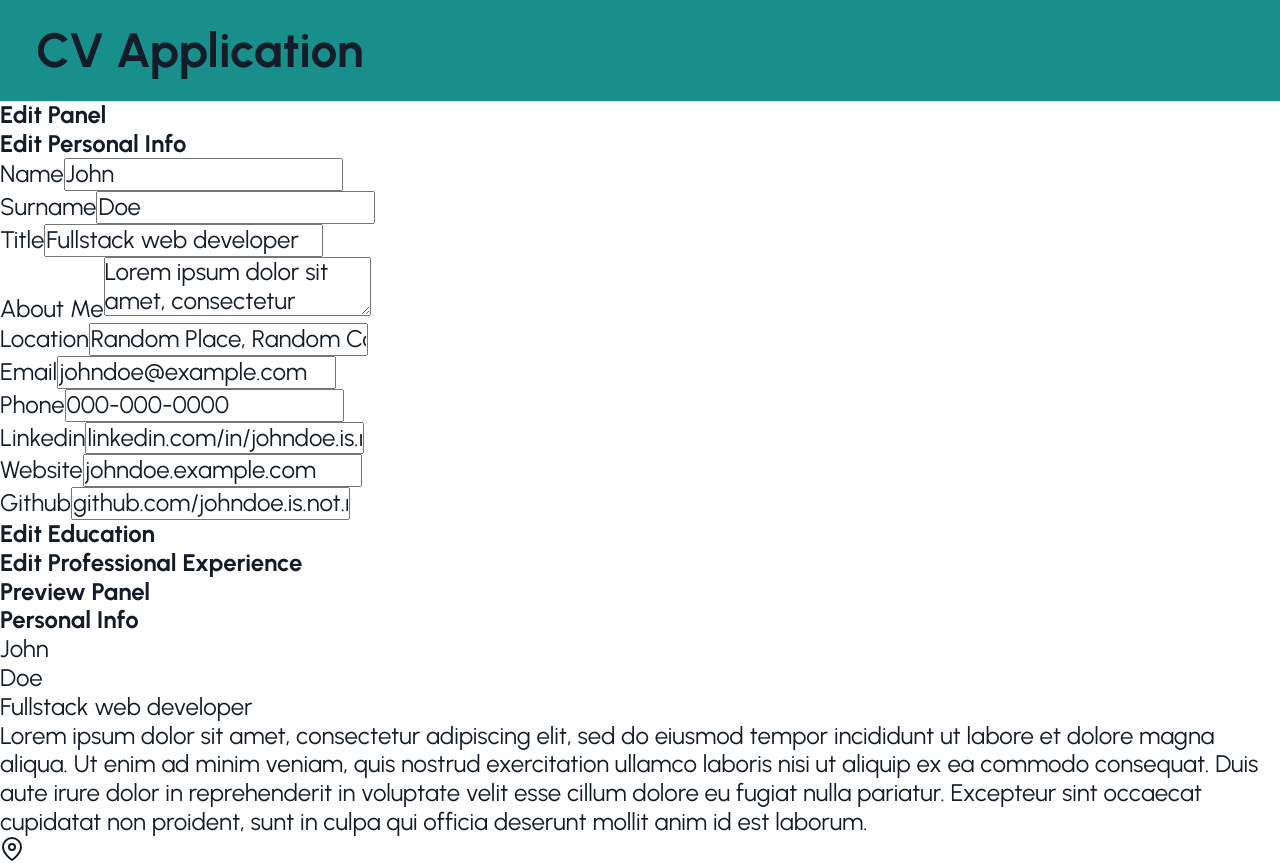
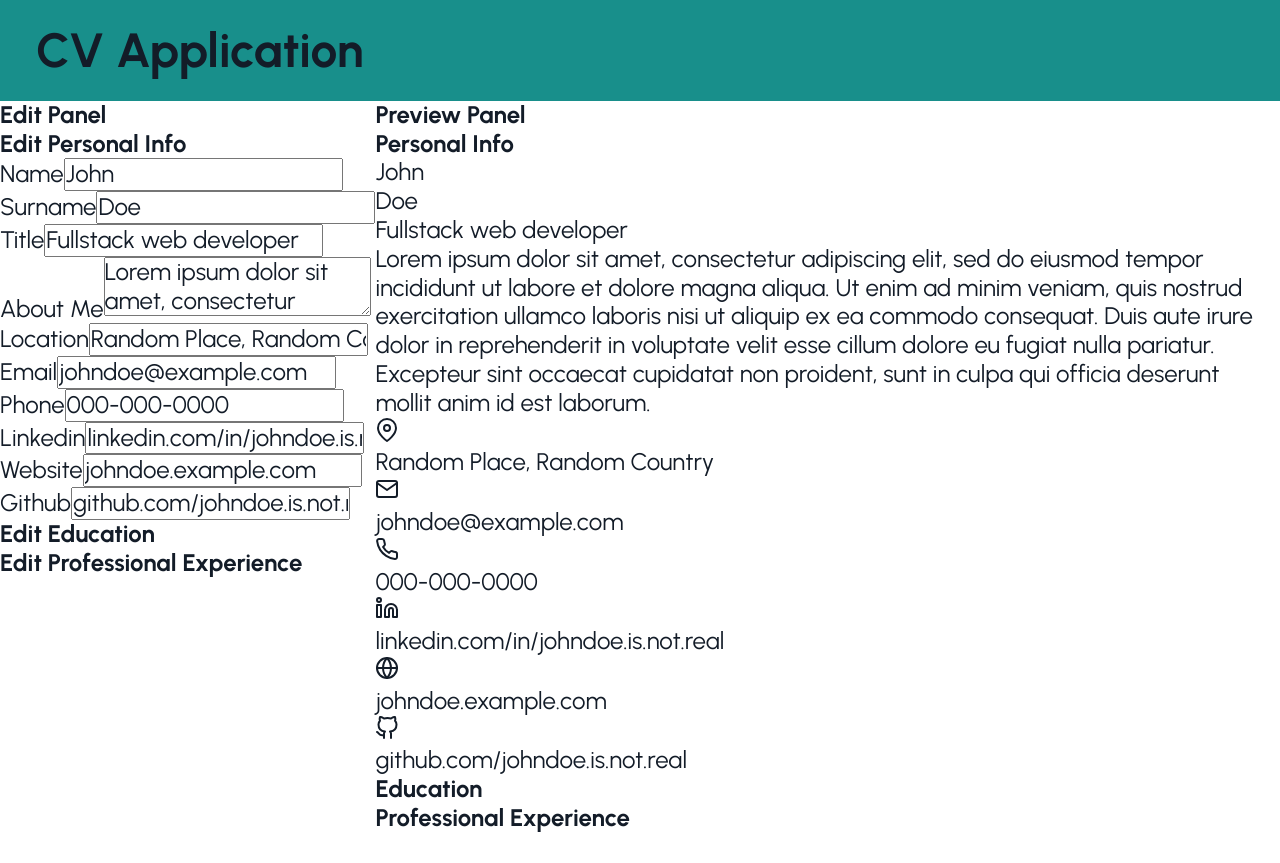
Before and after one commit to frarosset/cv-application, a React (Vite) app: page / in a window 1280 px wide. Shown: the top 863 px of the page. After the commit the page ends 833 px from the top, so only its background shows below. Built offline with nearby package versions, Linux system fonts and the light colour scheme.

Commit message:
style(Main): add style to Main component
Only the "top-level" style is defined. The style of the specific
components used in the Main component are styled in their own module.

```diff
--- a/src/components/Main.jsx
+++ b/src/components/Main.jsx
@@ -2,6 +2,7 @@ import { useState } from "react";
 import EditPanel from "./editor/EditPanel.jsx";
 import PreviewPanel from "./preview/PreviewPanel.jsx";
 import sampleData from "../data/sampleData.json";
+import "../styles/Main.css";
 
 function Main() {
   const [personalInfo, setPersonalInfo] = useState(sampleData.personalInfo);
--- /dev/null
+++ b/src/styles/Main.css
@@ -0,0 +1,16 @@
+main {
+  flex: 1;
+  display: flex;
+  flex-direction: column;
+}
+
+main .preview-panel {
+  flex: 1;
+}
+
+/* tablet or larger, or landscape (vs portrait), 641px (phone), 961px (tablet) */
+@media only screen and (min-width: 768px), (orientation: landscape) {
+  main {
+    flex-direction: row;
+  }
+}
```
